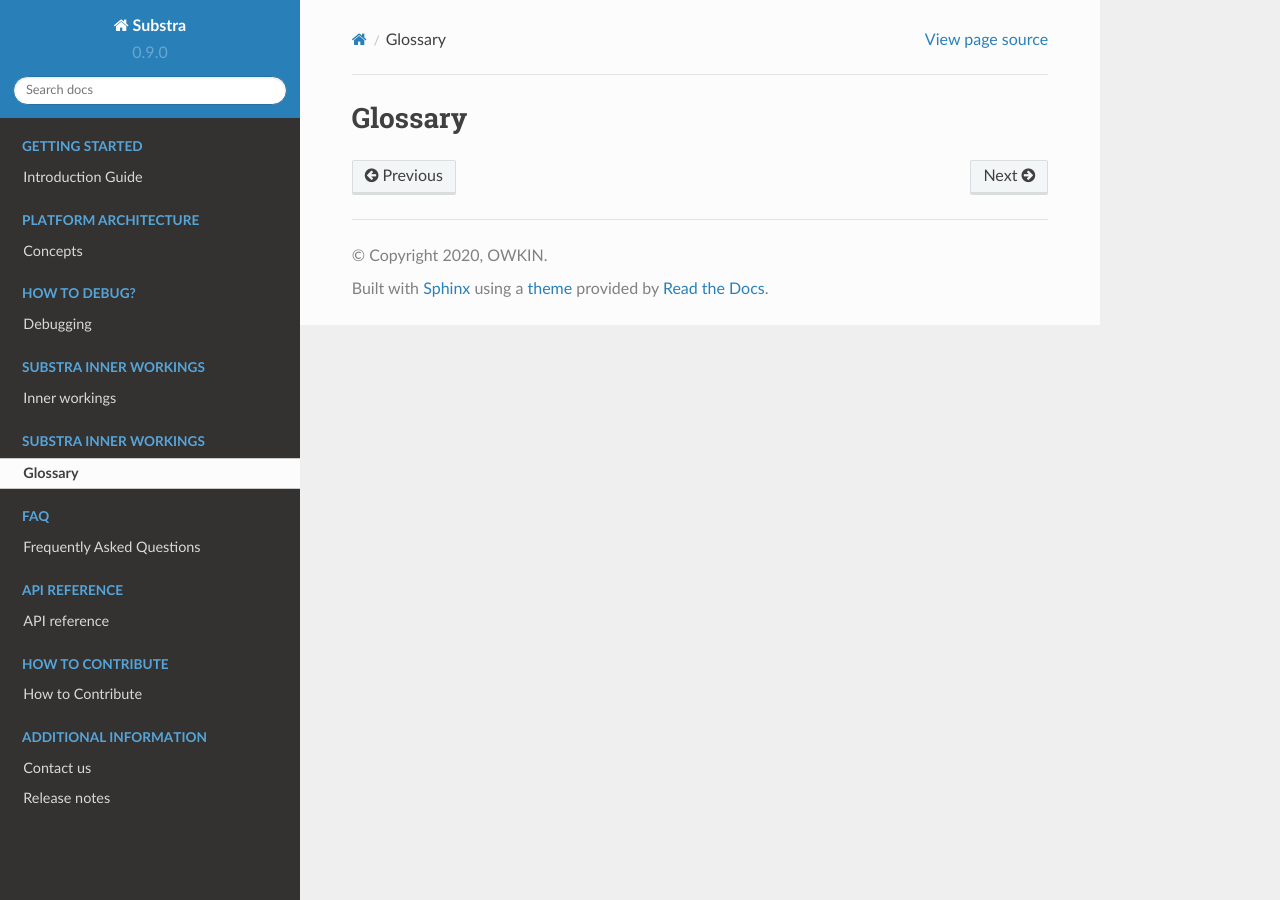
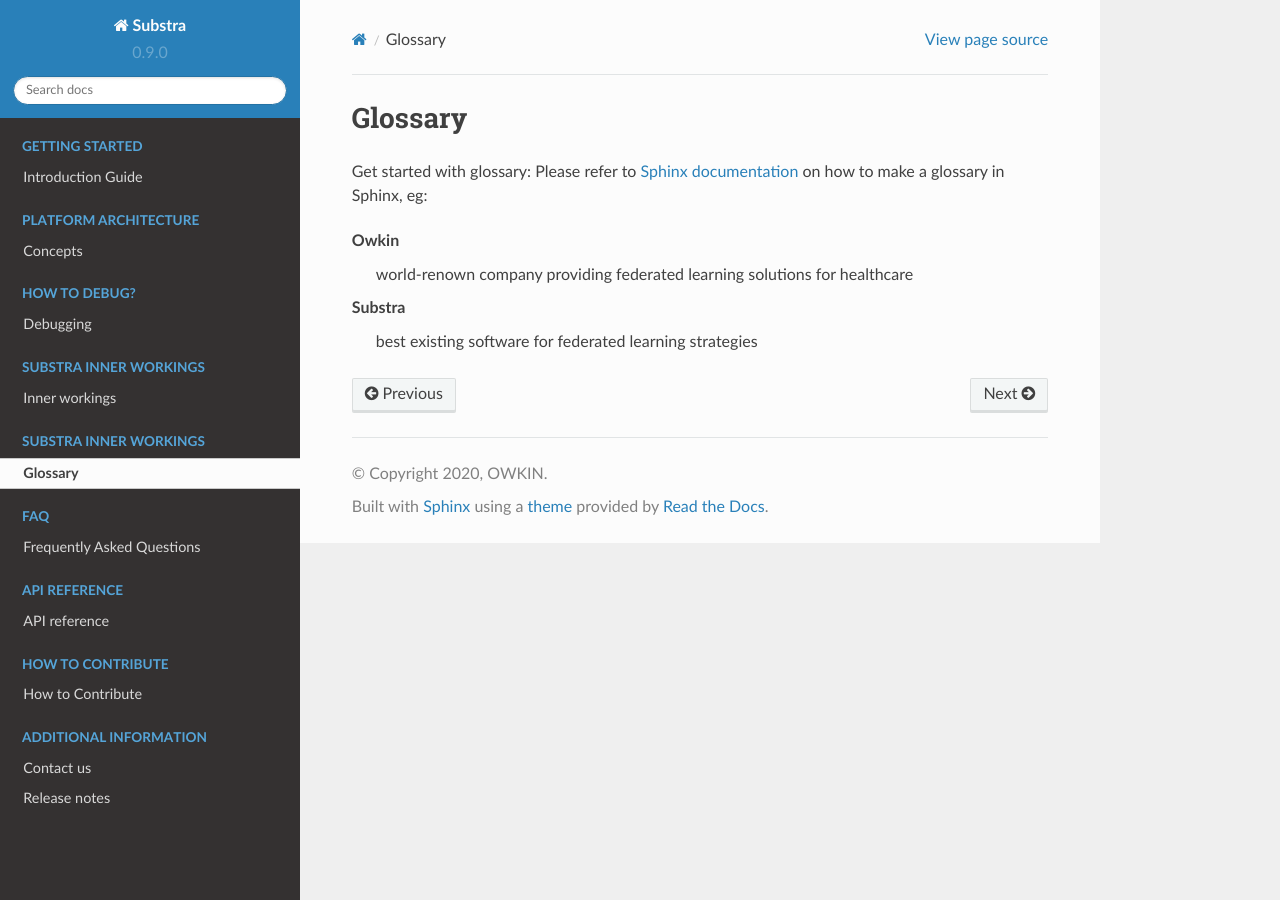
Before and after one commit to Substra/substra, a Sphinx documentation site: the page built from docs/source/glossary/glossary.rst, in a window 1280 px wide. Built offline with Sphinx 7.4.7 and the Read the Docs theme 2.0.0, drawn with Linux system fonts in a browser that asks for light colours.

Commit message:
glossary update
Signed-off-by: maria.telenczuk <maria.telenczuk@owkin.com>

```diff
--- a/docs/source/glossary/glossary.rst
+++ b/docs/source/glossary/glossary.rst
@@ -1,2 +1,14 @@
 Glossary
 ========
+
+Get started with glossary: Please refer to
+`Sphinx documentation <https://sublime-and-sphinx-guide.readthedocs.io/en/latest/glossary.html>`_ on how to make a
+glossary in Sphinx, eg:
+
+.. glossary::
+
+    Owkin
+      world-renown company providing federated learning solutions for healthcare
+
+    Substra
+      best existing software for federated learning strategies
```
